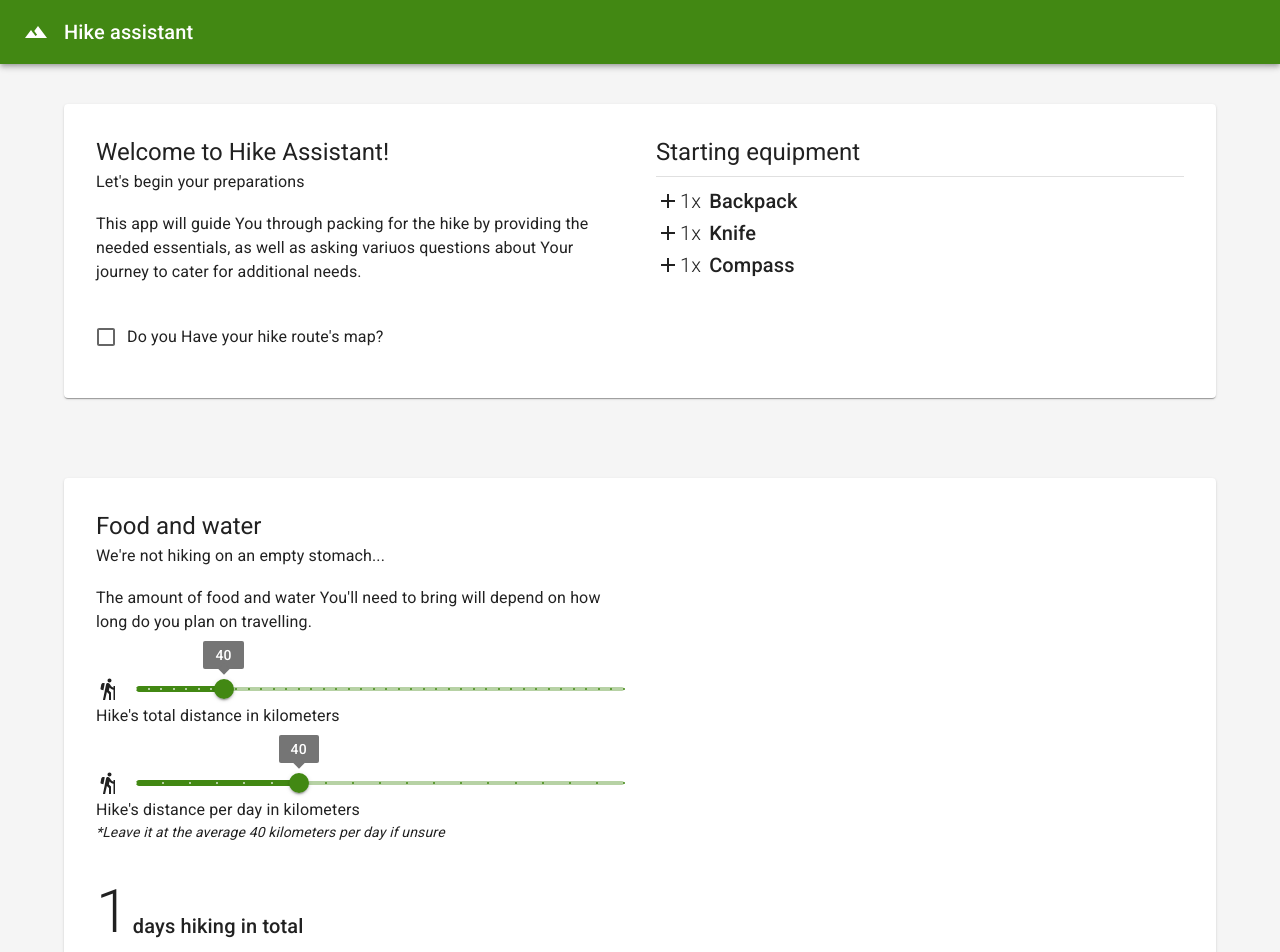
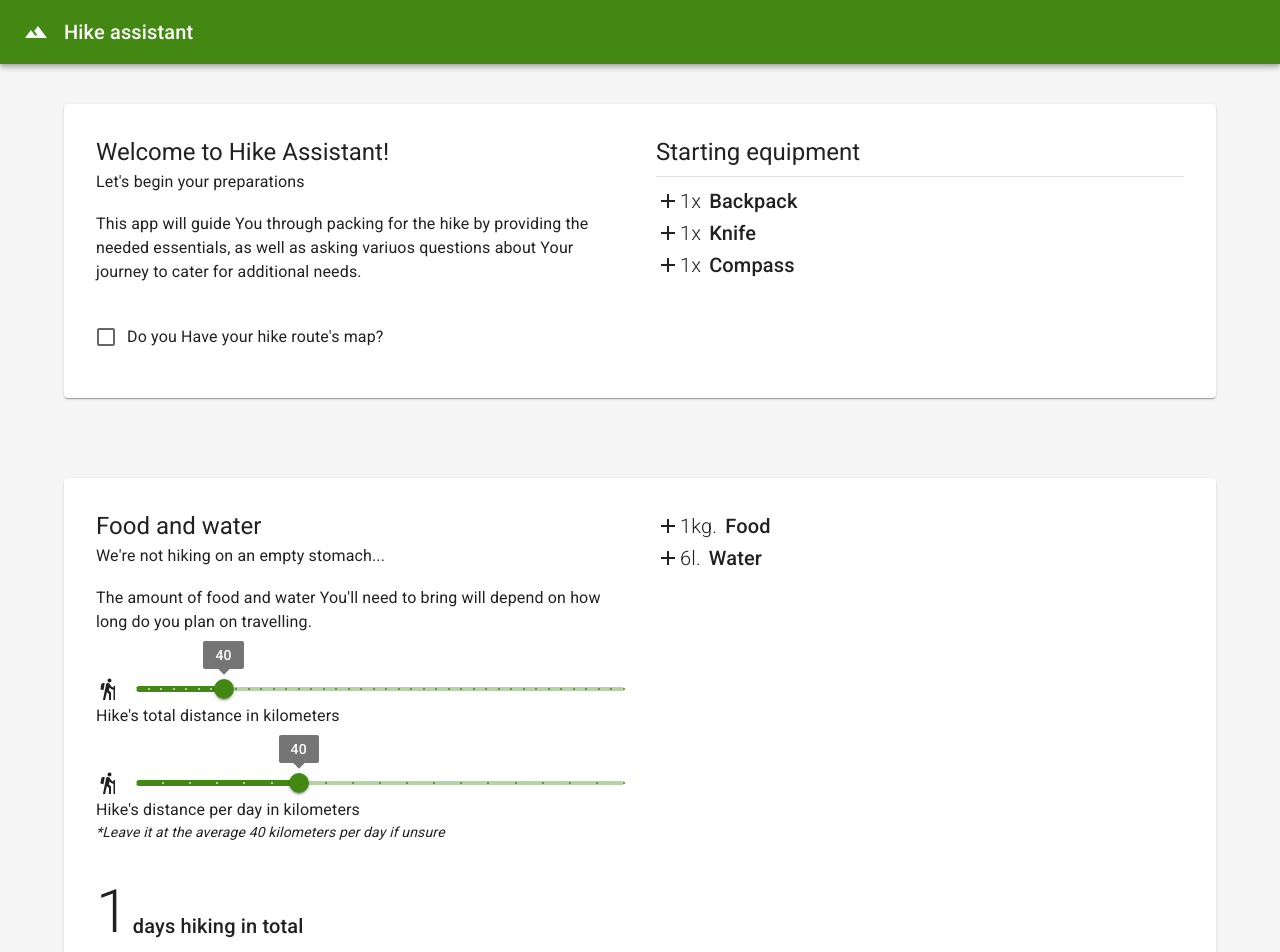
Before and after one commit to PauliusVizbara/HikeAssistant, a React (Create React App) app: page / in a window 1280 px wide. Shown: the top 952 px of the page. Built offline with nearby package versions, Linux system fonts and the light colour scheme.

Commit message:
feat: show food and water in equipment

```diff
--- a/src/components/Equipment/Equipment.tsx
+++ b/src/components/Equipment/Equipment.tsx
@@ -11,6 +11,10 @@ const getMeasurementSymbol = (measurement?: AMOUNT_MEASUREMENT) => {
   switch (measurement) {
     case AMOUNT_MEASUREMENT.UNITS:
       return 'x'
+    case AMOUNT_MEASUREMENT.VOLUME:
+      return 'l.'
+    case AMOUNT_MEASUREMENT.WEIGHT:
+      return 'kg.'
     default:
       return 'x'
   }
--- a/src/domain/equipment.ts
+++ b/src/domain/equipment.ts
@@ -34,6 +34,20 @@ export const equipmentById: EquipmentDictionary = {
     measurement: AMOUNT_MEASUREMENT.UNITS,
     checklistLocation: CHECKLIST_LOCATION.WELCOME_MESSAGE,
   },
+  [EQUIPMENT_ID.FOOD]: {
+    id: EQUIPMENT_ID.FOOD,
+    name: 'Food',
+    amount: 1,
+    measurement: AMOUNT_MEASUREMENT.WEIGHT,
+    checklistLocation: CHECKLIST_LOCATION.FOOD_AND_WATER,
+  },
+  [EQUIPMENT_ID.WATER]: {
+    id: EQUIPMENT_ID.WATER,
+    name: 'Water',
+    amount: 1,
+    measurement: AMOUNT_MEASUREMENT.VOLUME,
+    checklistLocation: CHECKLIST_LOCATION.FOOD_AND_WATER,
+  },
 }
 
 export const startingEquipment: EquipmentDictionary = {
--- /dev/null
+++ b/src/domain/equipmentUpdater/foodAndWaterUpdater.ts
@@ -0,0 +1,21 @@
+import { EquipmentFormValues } from '../../views/EquipmentGatherer/EquipmentGathererContainer'
+import { equipmentById } from '../equipment'
+import { EquipmentType, EQUIPMENT_ID } from '../types'
+
+const foodPerDayInKg = 0.9
+const waterPerDayInLiters = 6
+
+export const foodAndWaterUpdater = (userInput: EquipmentFormValues) => {
+  const { distanceInKm, distancePerDayInKm } = userInput
+  const daysHiking = Math.ceil(distanceInKm / distancePerDayInKm)
+  return {
+    [EQUIPMENT_ID.FOOD]: {
+      ...equipmentById[EQUIPMENT_ID.FOOD],
+      amount: Math.round(daysHiking * foodPerDayInKg),
+    } as EquipmentType,
+    [EQUIPMENT_ID.WATER]: {
+      ...equipmentById[EQUIPMENT_ID.WATER],
+      amount: Math.round(daysHiking * waterPerDayInLiters),
+    } as EquipmentType,
+  }
+}
--- a/src/domain/equipmentUpdater/index.ts
+++ b/src/domain/equipmentUpdater/index.ts
@@ -1,12 +1,17 @@
 import { EquipmentFormValues } from '../../views/EquipmentGatherer/EquipmentGathererContainer'
 import { startingEquipment } from '../equipment'
+import { foodAndWaterUpdater } from './foodAndWaterUpdater'
 import { startingEquipmentUpdater } from './startingEquipmentUpdater'
 
 export const updateEquipment = (userInput: EquipmentFormValues) => {
   const updatedStartingEquipment = startingEquipmentUpdater(userInput)
+  const updatedFoodAndWater = foodAndWaterUpdater(userInput)
 
-  const equipment = { ...startingEquipment, ...updatedStartingEquipment }
+  const equipment = {
+    ...startingEquipment,
+    ...updatedStartingEquipment,
+    ...updatedFoodAndWater,
+  }
 
-  console.log(equipment)
   return equipment
 }
--- a/src/domain/equipmentUpdater/startingEquipmentUpdater.ts
+++ b/src/domain/equipmentUpdater/startingEquipmentUpdater.ts
@@ -3,6 +3,6 @@ import { equipmentById } from '../equipment'
 import { EQUIPMENT_ID } from '../types'
 
 export const startingEquipmentUpdater = (userInput: EquipmentFormValues) => {
-  if (userInput.map)
-    return { [EQUIPMENT_ID.MAP]: equipmentById[EQUIPMENT_ID.MAP] }
+  const { map } = userInput
+  if (map) return { [EQUIPMENT_ID.MAP]: equipmentById[EQUIPMENT_ID.MAP] }
 }
--- a/src/domain/types.ts
+++ b/src/domain/types.ts
@@ -1,11 +1,13 @@
 export enum AMOUNT_MEASUREMENT {
   UNITS,
   VOLUME,
+  WEIGHT,
   DAYS_OF_WORTH,
 }
 
 export enum CHECKLIST_LOCATION {
   WELCOME_MESSAGE,
+  FOOD_AND_WATER,
 }
 
 export type EquipmentType = {
@@ -21,6 +23,8 @@ export enum EQUIPMENT_ID {
   KNIFE,
   COMPASS,
   MAP,
+  FOOD,
+  WATER,
 }
 
 export type EquipmentDictionary = { [key in EQUIPMENT_ID]?: EquipmentType }
--- a/src/views/EquipmentGatherer/EquipmentGatherer.tsx
+++ b/src/views/EquipmentGatherer/EquipmentGatherer.tsx
@@ -1,4 +1,4 @@
-import React from 'react'
+import React, { useEffect } from 'react'
 import { FormikProps } from 'formik'
 import { WelcomeMessage } from '../WelcomeMessage/WelcomeMessage'
 import {
@@ -9,7 +9,7 @@ import { Box, FormGroup, styled } from '@mui/material'
 import { FoodAndWaterChecklist } from '../FoodAndWaterChecklist/FoodAndWaterChecklist'
 
 const Container = styled(Box)(({ theme }) => ({
-  '> *:not(:first-child)': {
+  '> *:not(:first-of-type)': {
     marginTop: theme.spacing(10),
   },
 }))
@@ -17,9 +17,13 @@ const Container = styled(Box)(({ theme }) => ({
 export const EquipmentGatherer = (
   props: FormikProps<EquipmentFormValues> & EquipmentGathererProps
 ) => {
-  const { handleSubmit, values } = props
+  const { handleSubmit, onUserInputChange, values } = props
 
   const daysHiking = Math.ceil(values.distanceInKm / values.distancePerDayInKm)
+
+  useEffect(() => {
+    onUserInputChange(values)
+  }, [])
 
   return (
     <form onSubmit={handleSubmit}>
--- a/src/views/FoodAndWaterChecklist/FoodAndWaterChecklist.tsx
+++ b/src/views/FoodAndWaterChecklist/FoodAndWaterChecklist.tsx
@@ -2,10 +2,11 @@ import React from 'react'
 import { Box, Slider, Stack, Typography } from '@mui/material'
 import { SplitCard } from '../../components/SplitCard/SplitCard/SplitCard'
 import { SplitCardContent } from '../../components/SplitCard/SplitCardContent/SplitCardContent'
-import { EquipmentDictionary } from '../../domain/types'
+import { CHECKLIST_LOCATION, EquipmentDictionary } from '../../domain/types'
 import { FormikProps } from 'formik'
 import { EquipmentFormValues } from '../EquipmentGatherer/EquipmentGathererContainer'
 import HikingIcon from '@mui/icons-material/Hiking'
+import { Equipment } from '../../components/Equipment/Equipment'
 
 type FoodAndWaterChecklistProps = {
   equipmentList: EquipmentDictionary
@@ -63,7 +64,6 @@ export const FoodAndWaterChecklist: React.FC<FoodAndWaterChecklistProps> = (
         <Typography sx={{ fontStyle: 'italic' }} variant="body2">
           *Leave it at the average 40 kilometers per day if unsure
         </Typography>
-
         <Box sx={{ mt: 5 }} display="flex" alignItems="flex-end">
           <Typography sx={{ lineHeight: 1, mr: 0.5 }} variant="h2">
             {daysHiking}
@@ -71,6 +71,16 @@ export const FoodAndWaterChecklist: React.FC<FoodAndWaterChecklistProps> = (
           <Typography variant="h6">days hiking in total</Typography>
         </Box>
       </SplitCardContent>
+      <SplitCardContent>
+        {Object.values(equipmentList)
+          .filter(
+            (equipment) =>
+              equipment.checklistLocation === CHECKLIST_LOCATION.FOOD_AND_WATER
+          )
+          .map((equipment) => (
+            <Equipment key={equipment.id} equipment={equipment} />
+          ))}
+      </SplitCardContent>
     </SplitCard>
   )
 }
```
